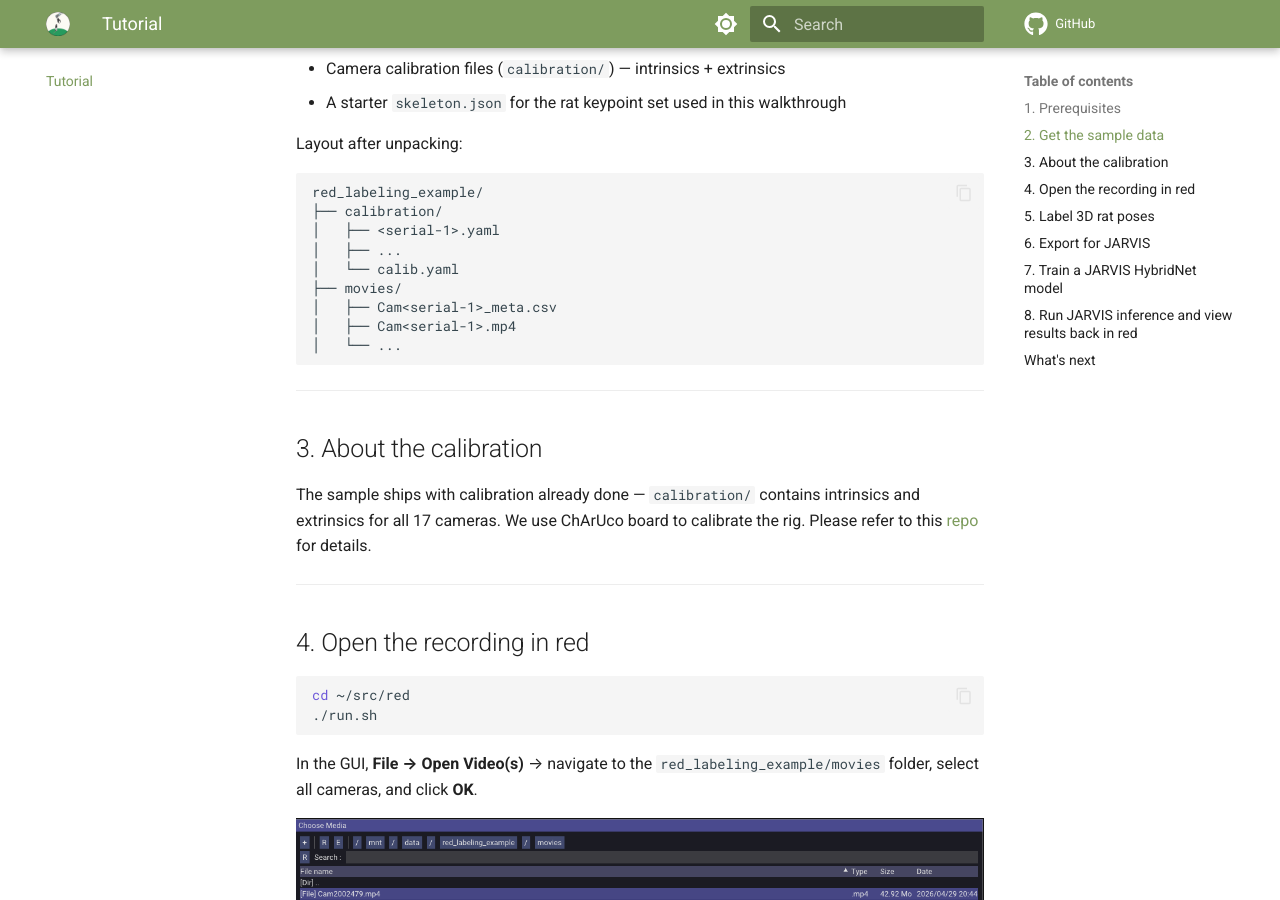
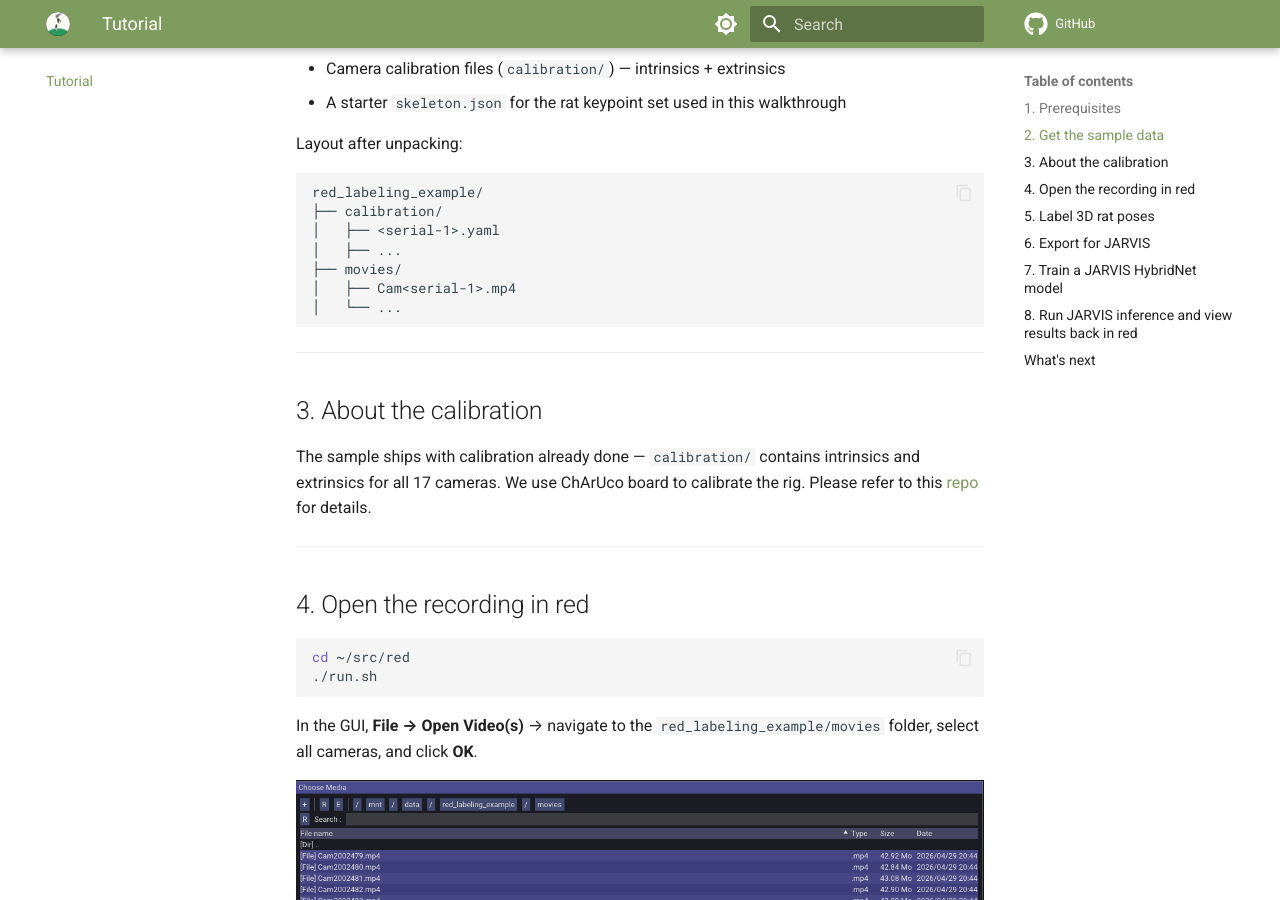
Before and after one commit to moments-behavior/docs, an MkDocs documentation site: the page built from docs/walkthrough.md, in a window 1280 px wide and 900 px high, scrolled down 743 px. Built offline with MkDocs 1.6.1 and Material for MkDocs 9.7.7, drawn with Linux system fonts in a browser that asks for light colours.

Commit message:
update tree

````diff
--- a/docs/walkthrough.md
+++ b/docs/walkthrough.md
@@ -29,9 +29,7 @@ red_labeling_example/
 ├── calibration/
 │   ├── <serial-1>.yaml
 │   ├── ...
-│   └── calib.yaml
 ├── movies/
-│   ├── Cam<serial-1>_meta.csv
 │   ├── Cam<serial-1>.mp4
 │   └── ...
 ```
````
